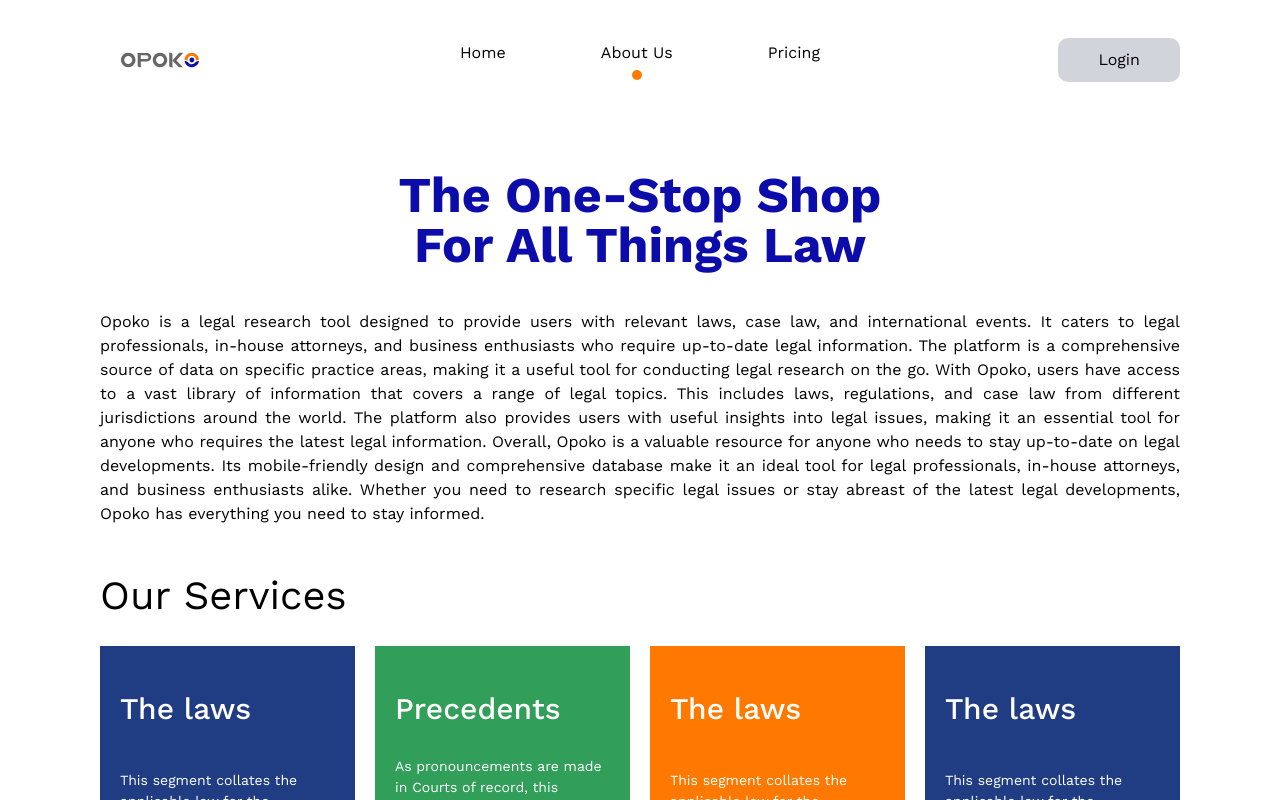
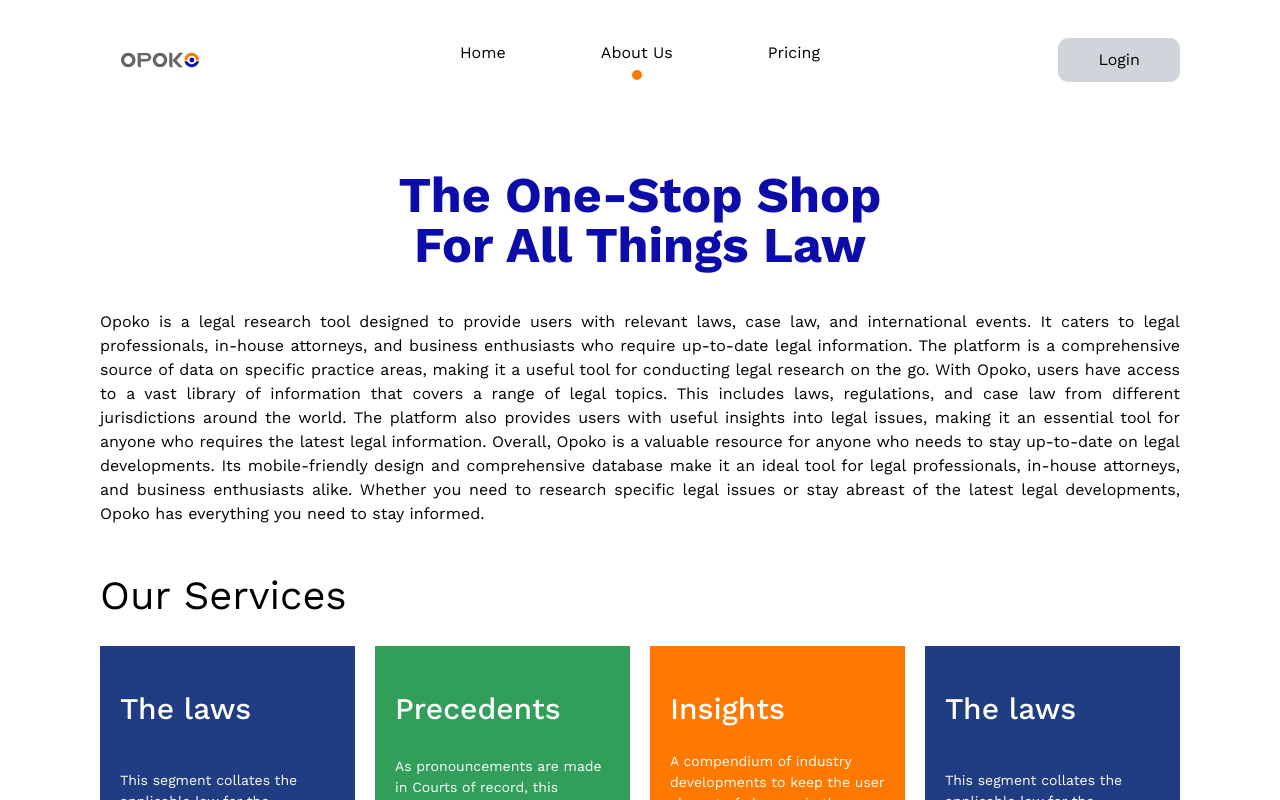
Before and after one commit to Niscolinx/opoko, a React (Vite) app: page /about-us in a window 1280 px wide. Shown: the top 800 px of the page. Built offline with nearby package versions, Linux system fonts and the light colour scheme.

Commit message:
working on about us

```diff
--- a/src/pages/AboutUs.tsx
+++ b/src/pages/AboutUs.tsx
@@ -1,6 +1,7 @@
 import React, { ReactNode } from 'react';
 import { GoLaw } from 'react-icons/go';
-import {TfiReload} from 'react-icons/tfi'
+import { TfiReload } from 'react-icons/tfi';
+import { HiTrendingUp } from 'react-icons/hi';
 
 interface Card {
   title: string;
@@ -10,14 +11,15 @@ interface Card {
 }
 export const Card = ({ title, description, Icon, bgColor }: Required<Card>) => {
   return (
-    <div className={`h-[40rem] max-w-[27rem] grid gap-8 justify-start  text-white px-[2rem] py-[4rem] ${bgColor}`}>
+    <div
+      className={`h-[40rem] max-w-[27rem] grid gap-8 justify-start  text-white px-[2rem] py-[4rem] ${bgColor}`}
+    >
       <p className="font-medium text-[3rem]">{title}</p>
       <p className="text-[1.4rem] ">{description}</p>
-      <p className='text-[3rem]'>{Icon}</p>
+      <p className="text-[3rem]">{Icon}</p>
     </div>
   );
 };
-
 
 function AboutUs() {
   return (
@@ -77,9 +79,9 @@ function AboutUs() {
             bgColor={'bg-[#319F5A]'}
           />
           <Card
-            title={'The laws'}
+            title={'Insights'}
             description={
-              'This segment collates the applicable law for the specialized area. It is promptly updated to highlight legal changes and provide relevant, current information at all times'
+              'A compendium of industry developments to keep the user abreast of changes in the specific industry globally, and weighing plausible national and regional effects on the industry. It is the cutting-edge service that seeks to bridge the gap between law and practice'
             }
             Icon={<GoLaw />}
             bgColor={'bg-[#FF7900]'}
```
